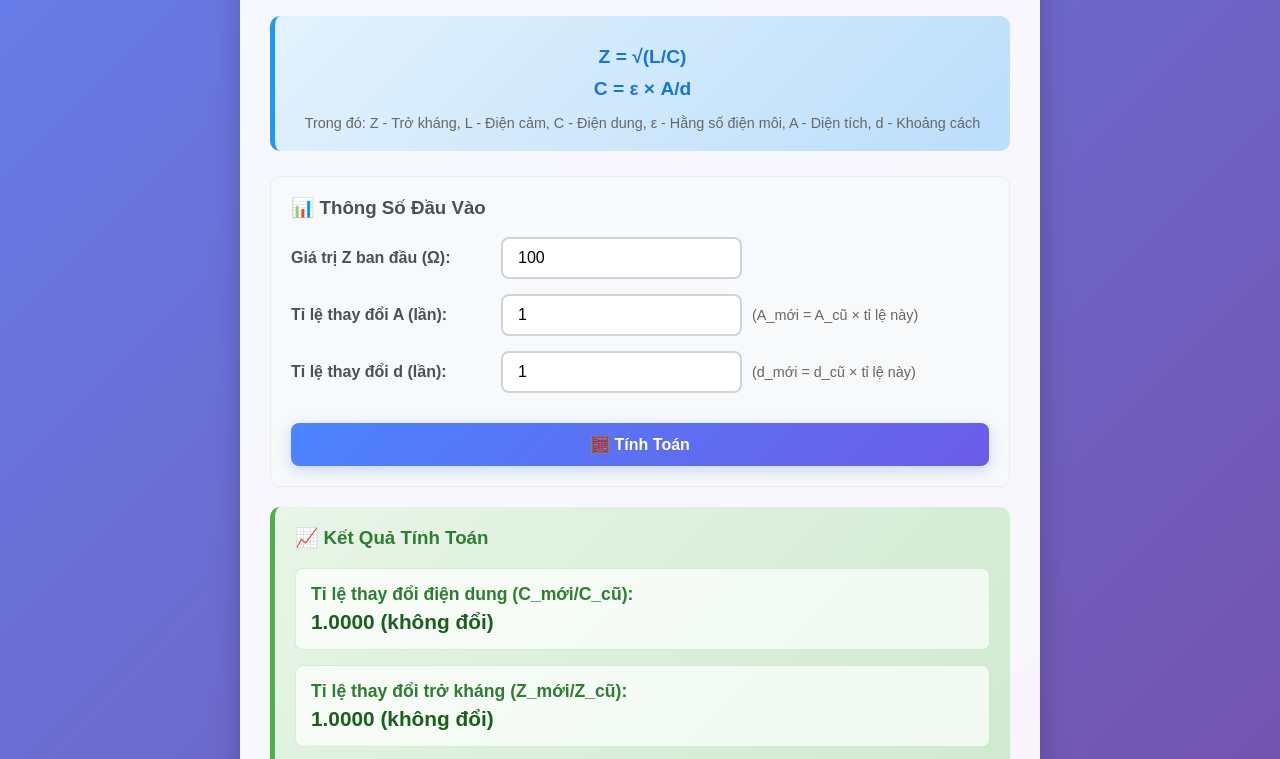
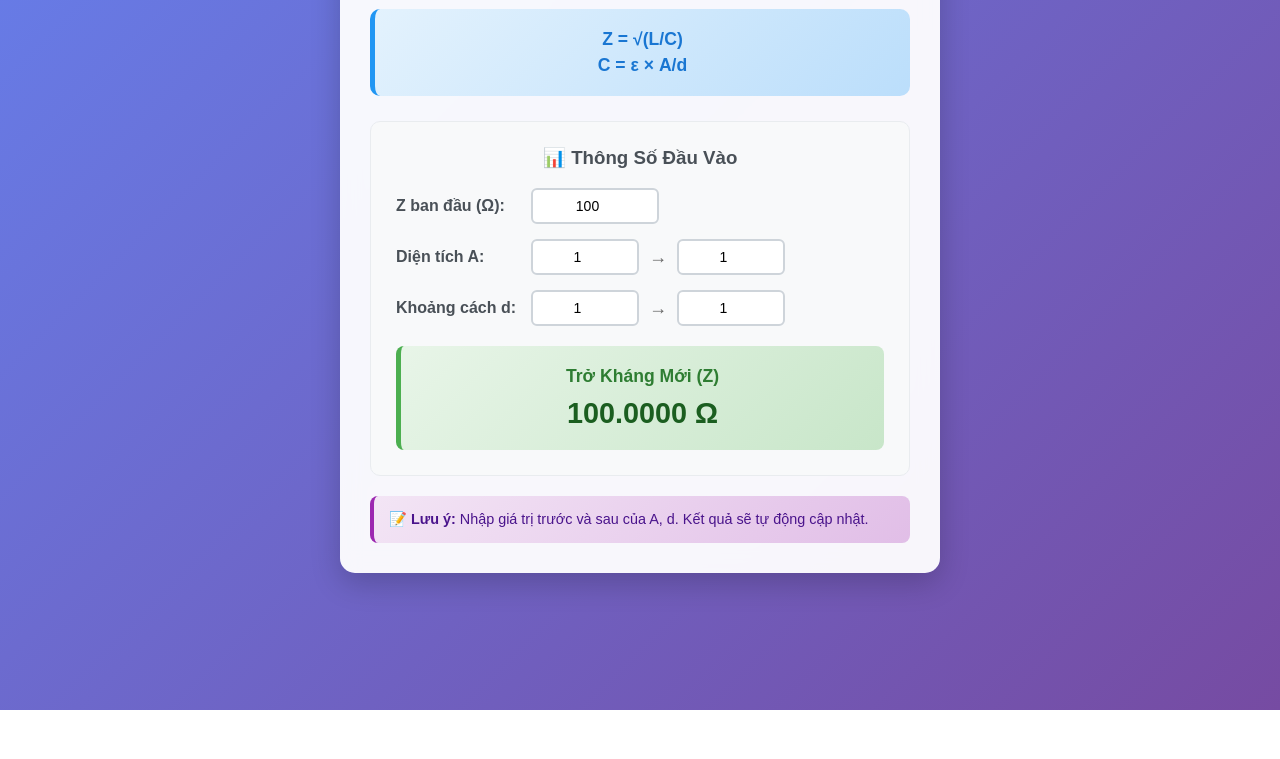
Before and after one commit to ceobkdn/ceobkdn.github.io, a plain HTML site: page impedanceControl.html in a window 1280 px wide. Shown: the part 130-889 px from the top of the page. After the commit the page ends 840 px from the top, so only its background shows below. Drawn offline with Linux system fonts and the light colour scheme.

Commit message:
Update impedanceControl.html

```diff
--- a/impedanceControl.html
+++ b/impedanceControl.html
@@ -7,7 +7,7 @@
     <style>
         body {
             font-family: Arial, sans-serif;
-            max-width: 800px;
+            max-width: 600px;
             margin: 0 auto;
             padding: 20px;
             background: linear-gradient(135deg, #667eea 0%, #764ba2 100%);
@@ -26,119 +26,93 @@
             text-align: center;
             color: #333;
             margin-bottom: 30px;
-            font-size: 2.2em;
-            text-shadow: 0 2px 4px rgba(0,0,0,0.1);
+            font-size: 2em;
         }
 
         .equation-box {
             background: linear-gradient(135deg, #e3f2fd 0%, #bbdefb 100%);
-            padding: 20px;
+            padding: 15px;
             border-radius: 10px;
             margin-bottom: 25px;
+            text-align: center;
             border-left: 5px solid #2196f3;
         }
 
         .equation {
-            font-size: 1.2em;
+            font-size: 1.1em;
             font-weight: bold;
-            text-align: center;
-            margin: 10px 0;
+            margin: 5px 0;
             color: #1976d2;
         }
 
         .input-section {
             background: #f8f9fa;
-            padding: 20px;
+            padding: 25px;
             border-radius: 10px;
-            margin-bottom: 20px;
             border: 1px solid #e9ecef;
         }
 
-        .input-group {
+        .input-row {
             display: flex;
             align-items: center;
             margin-bottom: 15px;
-            flex-wrap: wrap;
-            gap: 10px;
+            gap: 15px;
         }
 
-        label {
+        .input-row label {
             font-weight: bold;
             color: #495057;
-            min-width: 200px;
+            width: 120px;
             flex-shrink: 0;
         }
 
+        .value-inputs {
+            display: flex;
+            align-items: center;
+            gap: 10px;
+            flex: 1;
+        }
+
         input[type="number"] {
-            padding: 10px 15px;
+            padding: 8px 12px;
             border: 2px solid #ced4da;
-            border-radius: 8px;
-            font-size: 16px;
-            transition: all 0.3s ease;
-            min-width: 120px;
+            border-radius: 6px;
+            font-size: 14px;
+            width: 80px;
+            text-align: center;
+            transition: border-color 0.3s ease;
         }
 
         input[type="number"]:focus {
             outline: none;
             border-color: #4c84ff;
-            box-shadow: 0 0 0 3px rgba(76, 132, 255, 0.1);
-            transform: translateY(-1px);
         }
 
-        button {
-            background: linear-gradient(135deg, #4c84ff 0%, #6c5ce7 100%);
-            color: white;
-            border: none;
-            padding: 12px 25px;
-            border-radius: 8px;
-            cursor: pointer;
-            font-size: 16px;
+        .arrow {
+            font-size: 18px;
+            color: #666;
             font-weight: bold;
-            transition: all 0.3s ease;
-            box-shadow: 0 4px 15px rgba(76, 132, 255, 0.3);
         }
 
-        button:hover {
-            transform: translateY(-2px);
-            box-shadow: 0 6px 20px rgba(76, 132, 255, 0.4);
-        }
-
-        .result-section {
+        .result-display {
             background: linear-gradient(135deg, #e8f5e8 0%, #c8e6c9 100%);
             padding: 20px;
-            border-radius: 10px;
+            border-radius: 8px;
             margin-top: 20px;
+            text-align: center;
             border-left: 5px solid #4caf50;
-        }
-
-        .result-item {
-            margin: 15px 0;
-            padding: 15px;
-            background: rgba(255, 255, 255, 0.7);
-            border-radius: 8px;
-            border: 1px solid rgba(76, 175, 80, 0.2);
         }
 
         .result-label {
             font-weight: bold;
             color: #2e7d32;
             font-size: 1.1em;
+            margin-bottom: 10px;
         }
 
         .result-value {
-            font-size: 1.3em;
+            font-size: 1.8em;
             color: #1b5e20;
-            font-weight: bold;
-            margin-top: 5px;
-        }
-
-        .warning {
-            background: linear-gradient(135deg, #fff3e0 0%, #ffe0b2 100%);
-            padding: 15px;
-            border-radius: 8px;
-            margin: 10px 0;
-            border-left: 4px solid #ff9800;
-            color: #e65100;
             font-weight: bold;
         }
 
@@ -149,145 +123,91 @@
             margin-top: 20px;
             border-left: 4px solid #9c27b0;
             color: #4a148c;
+            font-size: 0.9em;
         }
     </style>
 </head>
 <body>
     <div class="container">
-        <h1>🔌 Máy Tính Trở Kháng Đường Dây</h1>
+        <h1>🔌 Máy Tính Trở Kháng</h1>
 
         <div class="equation-box">
             <div class="equation">Z = √(L/C)</div>
             <div class="equation">C = ε × A/d</div>
-            <div style="text-align: center; margin-top: 15px; color: #666; font-size: 0.9em;">
-                Trong đó: Z - Trở kháng, L - Điện cảm, C - Điện dung, ε - Hằng số điện môi, A - Diện tích, d - Khoảng cách
-            </div>
         </div>
 
         <div class="input-section">
-            <h3 style="color: #495057; margin-top: 0;">📊 Thông Số Đầu Vào</h3>
+            <h3 style="color: #495057; margin-top: 0; text-align: center;">📊 Thông Số Đầu Vào</h3>
 
-            <div class="input-group">
-                <label>Giá trị Z ban đầu (Ω):</label>
-                <input type="number" id="z0" value="100" step="0.01">
+            <div class="input-row">
+                <label>Z ban đầu (Ω):</label>
+                <input type="number" id="z0" value="100" step="0.01" style="width: 100px;">
             </div>
 
-            <div class="input-group">
-                <label>Tỉ lệ thay đổi A (lần):</label>
-                <input type="number" id="ratioA" value="1" step="0.01" min="0.01">
-                <span style="color: #666; font-size: 0.9em;">(A_mới = A_cũ × tỉ lệ này)</span>
+            <div class="input-row">
+                <label>Diện tích A:</label>
+                <div class="value-inputs">
+                    <input type="number" id="A_old" value="1" step="0.01" placeholder="Trước">
+                    <span class="arrow">→</span>
+                    <input type="number" id="A_new" value="1" step="0.01" placeholder="Sau">
+                </div>
             </div>
 
-            <div class="input-group">
-                <label>Tỉ lệ thay đổi d (lần):</label>
-                <input type="number" id="ratioD" value="1" step="0.01" min="0.01">
-                <span style="color: #666; font-size: 0.9em;">(d_mới = d_cũ × tỉ lệ này)</span>
+            <div class="input-row">
+                <label>Khoảng cách d:</label>
+                <div class="value-inputs">
+                    <input type="number" id="d_old" value="1" step="0.01" placeholder="Trước">
+                    <span class="arrow">→</span>
+                    <input type="number" id="d_new" value="1" step="0.01" placeholder="Sau">
+                </div>
             </div>
 
-            <button onclick="calculate()" style="margin-top: 15px; width: 100%;">🧮 Tính Toán</button>
-        </div>
-
-        <div class="result-section" id="results" style="display: none;">
-            <h3 style="color: #2e7d32; margin-top: 0;">📈 Kết Quả Tính Toán</h3>
-
-            <div class="result-item">
-                <div class="result-label">Tỉ lệ thay đổi điện dung (C_mới/C_cũ):</div>
-                <div class="result-value" id="capacitanceRatio">-</div>
-            </div>
-
-            <div class="result-item">
-                <div class="result-label">Tỉ lệ thay đổi trở kháng (Z_mới/Z_cũ):</div>
-                <div class="result-value" id="impedanceRatio">-</div>
-            </div>
-
-            <div class="result-item">
-                <div class="result-label">Giá trị trở kháng mới (Z_mới):</div>
-                <div class="result-value" id="newImpedance">-</div>
-            </div>
-
-            <div class="result-item">
-                <div class="result-label">Độ thay đổi trở kháng (ΔZ):</div>
-                <div class="result-value" id="impedanceChange">-</div>
-            </div>
-
-            <div class="result-item">
-                <div class="result-label">Phần trăm thay đổi:</div>
-                <div class="result-value" id="percentChange">-</div>
+            <div class="result-display">
+                <div class="result-label">Trở Kháng Mới (Z)</div>
+                <div class="result-value" id="newImpedance">100.00 Ω</div>
             </div>
         </div>
 
         <div class="note">
-            <strong>📝 Ghi chú:</strong><br>
-            • Khi A tăng → C tăng → Z giảm<br>
-            • Khi d tăng → C giảm → Z tăng<br>
-            • Trở kháng tỉ lệ nghịch với căn bậc hai của điện dung<br>
-            • L được giả định không đổi trong tính toán này
+            <strong>📝 Lưu ý:</strong> Nhập giá trị trước và sau của A, d. Kết quả sẽ tự động cập nhật.
         </div>
     </div>
 
     <script>
         function calculate() {
-            // Lấy giá trị đầu vào
-            const z0 = parseFloat(document.getElementById('z0').value);
-            const ratioA = parseFloat(document.getElementById('ratioA').value);
-            const ratioD = parseFloat(document.getElementById('ratioD').value);
+            const z0 = parseFloat(document.getElementById('z0').value) || 100;
+            const A_old = parseFloat(document.getElementById('A_old').value) || 1;
+            const A_new = parseFloat(document.getElementById('A_new').value) || 1;
+            const d_old = parseFloat(document.getElementById('d_old').value) || 1;
+            const d_new = parseFloat(document.getElementById('d_new').value) || 1;
 
-            // Kiểm tra tính hợp lệ của dữ liệu
-            if (isNaN(z0) || isNaN(ratioA) || isNaN(ratioD) ||
-                z0 <= 0 || ratioA <= 0 || ratioD <= 0) {
-                alert('⚠️ Vui lòng nhập các giá trị hợp lệ (lớn hơn 0)!');
+            if (A_old <= 0 || A_new <= 0 || d_old <= 0 || d_new <= 0 || z0 <= 0) {
+                document.getElementById('newImpedance').textContent = 'Lỗi: Giá trị phải > 0';
                 return;
             }
 
-            // Tính toán tỉ lệ thay đổi điện dung
-            // C_mới/C_cũ = (A_mới/A_cũ) / (d_mới/d_cũ) = ratioA / ratioD
+            // Tính tỉ lệ thay đổi điện dung: C_new/C_old = (A_new/A_old) / (d_new/d_old)
+            const ratioA = A_new / A_old;
+            const ratioD = d_new / d_old;
             const capacitanceRatio = ratioA / ratioD;
 
-            // Tính toán tỉ lệ thay đổi trở kháng
-            // Z = √(L/C), nên Z_mới/Z_cũ = √(C_cũ/C_mới) = 1/√(C_mới/C_cũ)
+            // Tính tỉ lệ thay đổi trở kháng: Z_new/Z_old = 1/√(C_new/C_old)
             const impedanceRatio = 1 / Math.sqrt(capacitanceRatio);
 
             // Tính giá trị trở kháng mới
             const newImpedance = z0 * impedanceRatio;
 
-            // Tính độ thay đổi
-            const impedanceChange = newImpedance - z0;
-            const percentChange = (impedanceChange / z0) * 100;
-
-            // Hiển thị kết quả
-            document.getElementById('capacitanceRatio').textContent =
-                `${capacitanceRatio.toFixed(4)} ${capacitanceRatio > 1 ? '(tăng)' : capacitanceRatio < 1 ? '(giảm)' : '(không đổi)'}`;
-
-            document.getElementById('impedanceRatio').textContent =
-                `${impedanceRatio.toFixed(4)} ${impedanceRatio > 1 ? '(tăng)' : impedanceRatio < 1 ? '(giảm)' : '(không đổi)'}`;
-
-            document.getElementById('newImpedance').textContent =
-                `${newImpedance.toFixed(4)} Ω`;
-
-            document.getElementById('impedanceChange').textContent =
-                `${impedanceChange >= 0 ? '+' : ''}${impedanceChange.toFixed(4)} Ω`;
-
-            document.getElementById('percentChange').textContent =
-                `${percentChange >= 0 ? '+' : ''}${percentChange.toFixed(2)}%`;
-
-            // Hiển thị phần kết quả
-            document.getElementById('results').style.display = 'block';
-
-            // Cuộn xuống kết quả
-            document.getElementById('results').scrollIntoView({ behavior: 'smooth' });
+            document.getElementById('newImpedance').textContent = `${newImpedance.toFixed(4)} Ω`;
         }
 
-        // Tự động tính toán khi nhấn Enter
-        document.addEventListener('keypress', function(event) {
-            if (event.key === 'Enter') {
-                calculate();
-            }
+        // Tự động tính toán khi có thay đổi
+        const inputs = ['z0', 'A_old', 'A_new', 'd_old', 'd_new'];
+        inputs.forEach(id => {
+            document.getElementById(id).addEventListener('input', calculate);
         });
 
-        // Tính toán ngay khi tải trang với giá trị mặc định
-        window.onload = function() {
-            calculate();
-        };
+        // Tính toán ban đầu
+        calculate();
     </script>
 </body>
 </html>
```
